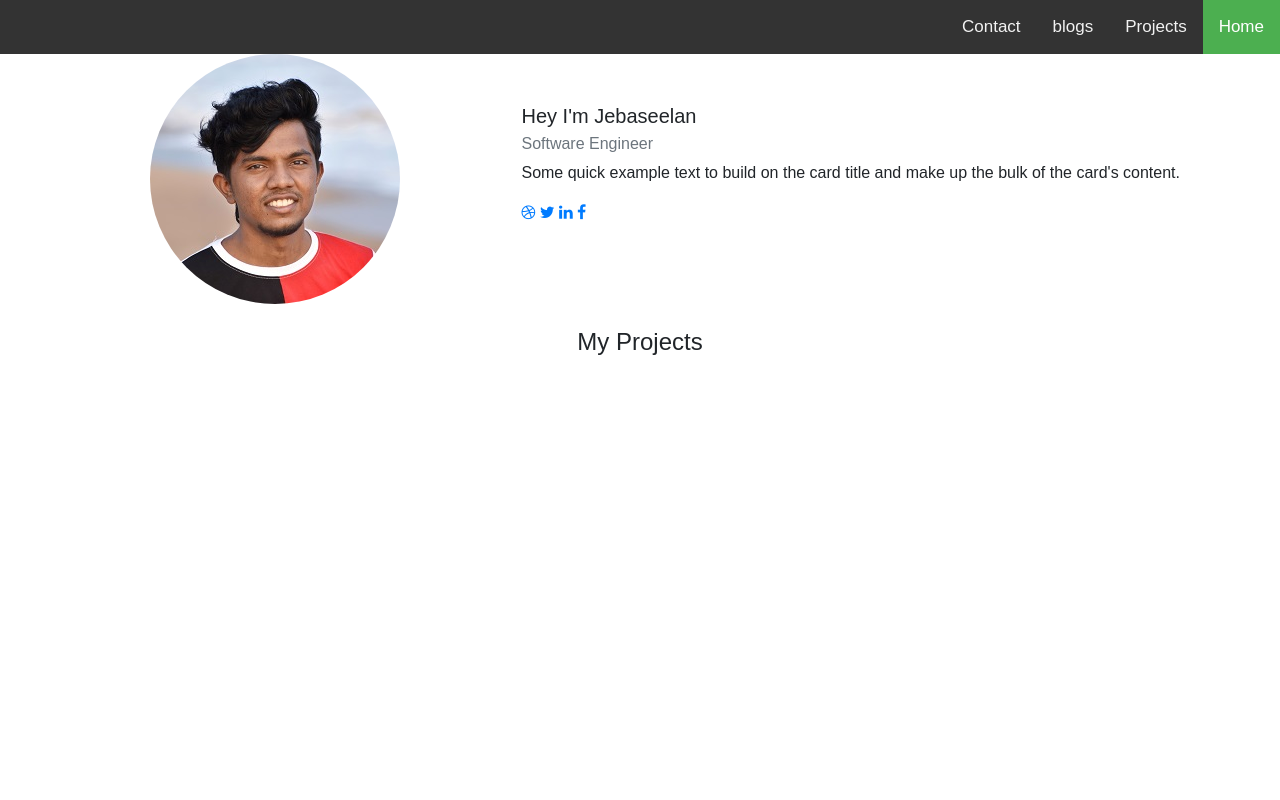
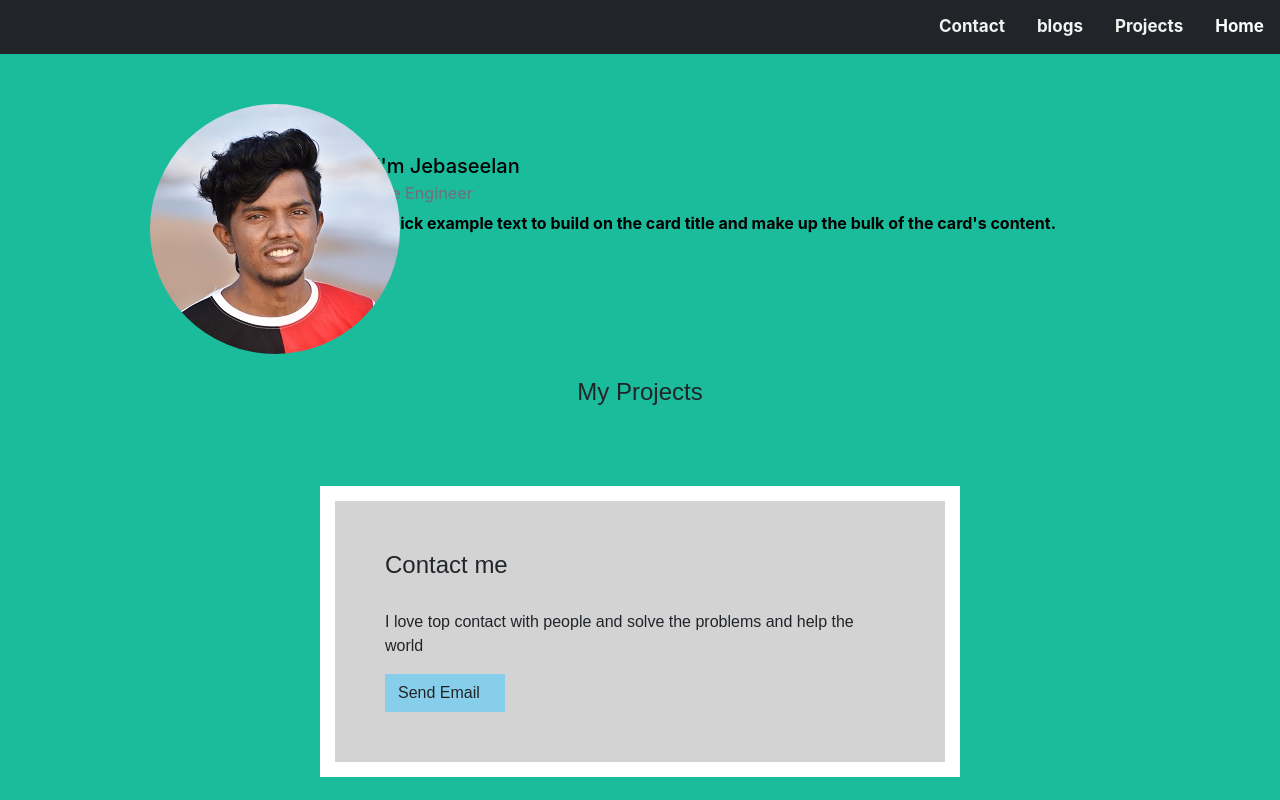
Before and after one commit to Jebaseelanravi/Portfolio-website-using-django, a Django app: page /myportfolio/ in a window 1280 px wide. Run offline with Django 3.2, Linux system fonts and the light colour scheme; data that the repository does not hold is empty; some libraries are stand-ins or nearby versions.

Commit message:
added contact me

```diff
--- a/myportfolio/templates/myportfolio/index.html
+++ b/myportfolio/templates/myportfolio/index.html
@@ -8,21 +8,23 @@
 
 <style>
 
-.profile-card .card {
-<!--  box-shadow: 0 4px 8px 0 rgba(0, 0, 0, 0.2);-->
-<!--  width: 1250px;-->
-<!--  margin: center;-->
-<!--  text-align: center;-->
-<!--  font-family: arial;-->
-<!--  float:center;-->
-}
+
 
 .profile-info{
  margin-top:50px;
  float: right;
- margin-right:100px;
+ margin-right:14rem;
+ font-family: "Montserrat", -apple-system, BlinkMacSystemFont, "Segoe UI", Roboto, "Helvetica Neue", Arial, "Noto Sans", sans-serif, "Apple Color Emoji", "Segoe UI Emoji", "Segoe UI Symbol", "Noto Color Emoji";
+ font-weight: 700;
+ color: #000000;
+
 }
 
+
+
+body{
+ background-color: #1abc9c;
+}
 h4 {
   margin-bottom: 30px;
 }
@@ -35,41 +37,37 @@ text-align: center
   display: flex;
   justify-content: left;
   margin-left:150px;
+  margin-top:50px;
 }
-<!--.col-md-4-->
-<!-- {-->
-<!--  box-shadow: 0 4px 8px 0 rgba(0, 0, 0, 0.2);-->
-<!--  margin: auto;-->
-<!--  text-align: center;-->
-<!--  font-family: arial;-->
+.fa{
+  color: #000000;
+}
 
-<!--}-->
+.contact {
+  background-color: lightgrey;
+  width: 550px;
+  border: 15px solid white;
+  padding: 50px;
+  margin: 20px;
+  width: 50%;
+  margin: 0 auto;
+  margin-top: 50px;
+}
 
-<!--.title {-->
-<!--  color: grey;-->
-<!--  font-size: 18px;-->
-<!--}-->
-
-<!--a {-->
-<!--  text-decoration: none;-->
-<!--  font-size: 22px;-->
-<!--  color: black;-->
-<!--}-->
-
-<!--button:hover, a:hover {-->
-<!--  opacity: 0.7;-->
-<!--}-->
+.email-me{
+background-color: skyblue;
+width:120px;
+}
 
 </style>
+<div class ="profile">
 <div class="profile-info">
 
     <h5 class="card-title" >Hey I'm Jebaseelan</h5>
     <h6 class="card-subtitle mb-2 text-muted">Software Engineer</h6>
     <p target="_blank" class="card-text">Some quick example text to build on the card title and make up the bulk of the card's content.</p>
-    <a target="_blank" href="https://www.linkedin.com/in/jebaseelan-ravi-929517135/"><i class="fa fa-dribbble"></i></a>
-    <a target="_blank" href="https://www.linkedin.com/in/jebaseelan-ravi-929517135/"><i class="fa fa-twitter"></i></a>
-    <a target="_blank" href="https://www.linkedin.com/in/jebaseelan-ravi-929517135/"><i class="fa fa-linkedin"></i></a>
-    <a target="_blank" href="https://www.linkedin.com/in/jebaseelan-ravi-929517135/"><i class="fa fa-facebook"></i></a>
+
+
 </div>
 
 <div class="containermy-4">
@@ -80,6 +78,7 @@ text-align: center
     </div>
 </div>
 
+</div>
 
 
 
@@ -101,6 +100,15 @@ text-align: center
   </div>
 </div>
   {% endfor %}
+</div >
+
+
+<div class="contact">
+    <h4>Contact me </h4>
+    <p> I love top contact with people and solve the problems and help the world</p>
+    <div class="email-me">
+        <a class="bt btn primary" href = "mailto:jebaseelanravi96@gmail.com">Send Email</a>
+    </div>
+
 </div>
-
  {% endblock %}
--- a/portfolio/templates/base.html
+++ b/portfolio/templates/base.html
@@ -11,8 +11,11 @@ body {
 }
 
 .topnav {
+
   overflow: hidden;
-  background-color: #333;
+  background-color: #212529;
+  font-family: "Montserrat", -apple-system, BlinkMacSystemFont, "Segoe UI", Roboto, "Helvetica Neue", Arial, "Noto Sans", sans-serif, "Apple Color Emoji", "Segoe UI Emoji", "Segoe UI Symbol", "Noto Color Emoji";
+  font-weight: 700;
 
 }
 
@@ -31,7 +34,7 @@ body {
 }
 
 .topnav a.active {
-  background-color: #4CAF50;
+  background-color: #212529;
   color: white;
 }
 </style>
```
Also changed, not shown: myportfolio/templates/myportfolio/blog.html (added, +10 -0 lines).
